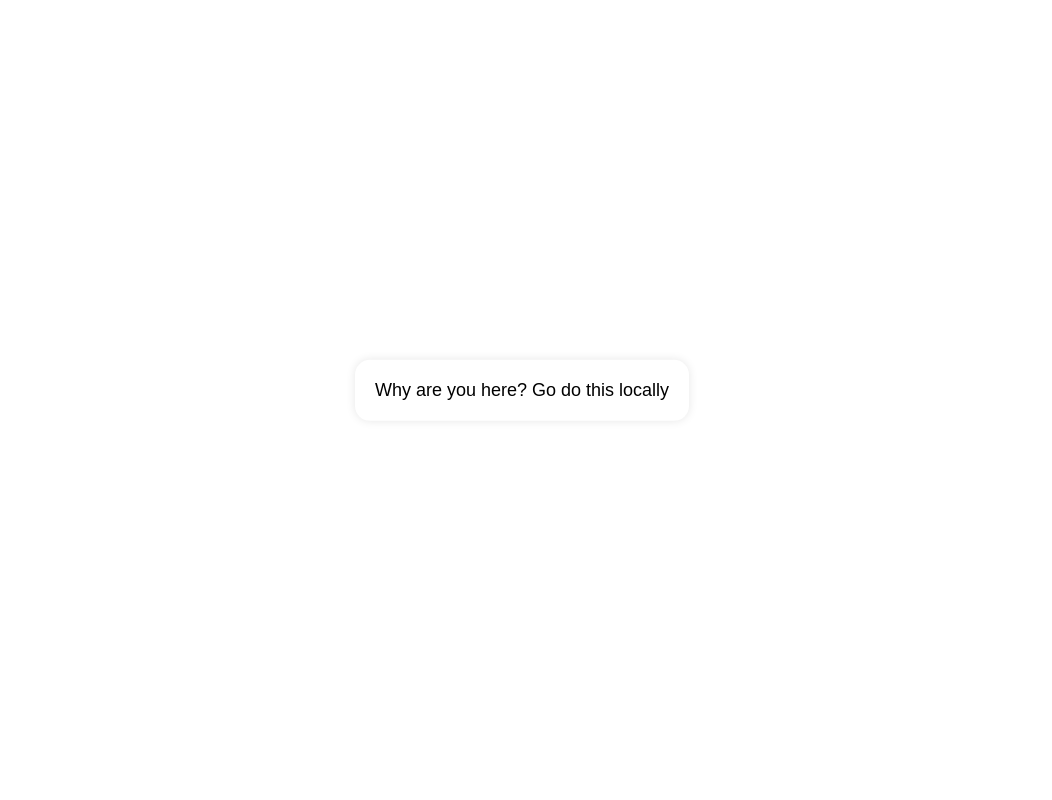
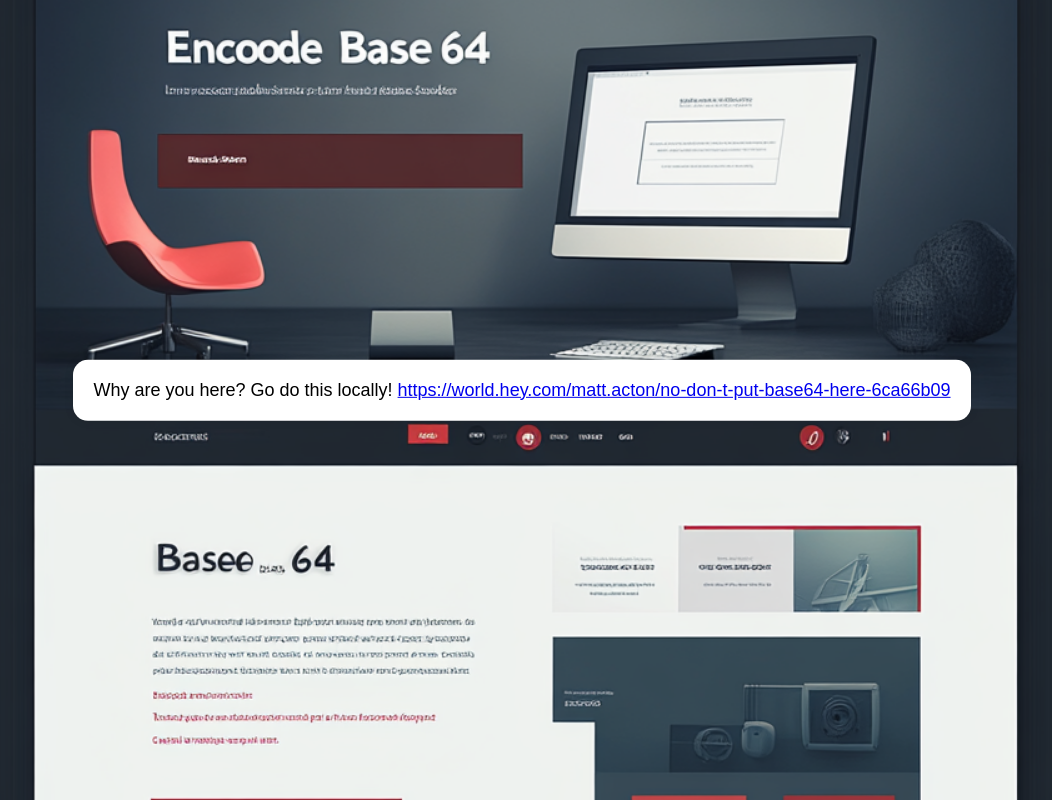
Before and after one commit to mattacton/encoode, a plain HTML site: page index.html in a window 1280 px wide. Shown: the whole page, without its empty margins (118-1170 px from the left). Drawn offline with Linux system fonts and the light colour scheme.

Commit message:
Update text

```diff
--- a/index.html
+++ b/index.html
@@ -3,7 +3,7 @@
 <head>
     <meta charset="UTF-8">
     <meta name="viewport" content="width=device-width, initial-scale=1.0">
-    <title>Full Page Image with Text Box</title>
+    <title>Encoode Base64</title>
     <style>
         body, html {
             height: 100%;
@@ -12,7 +12,7 @@
             font-family: Arial, sans-serif;
         }
         .bg-image {
-            background-image: url('your-image-url.jpg');
+            background-image: url('encoodebse64.png');
             height: 100%;
             background-position: center;
             background-repeat: no-repeat;
@@ -40,7 +40,7 @@
 <body>
     <div class="bg-image">
         <div class="text-box">
-            <p>Why are you here? Go do this locally</p>
+            <p>Why are you here? Go do this locally! <a href="https://world.hey.com/matt.acton/no-don-t-put-base64-here-6ca66b09">https://world.hey.com/matt.acton/no-don-t-put-base64-here-6ca66b09</a></p>
         </div>
     </div>
 </body>
```
